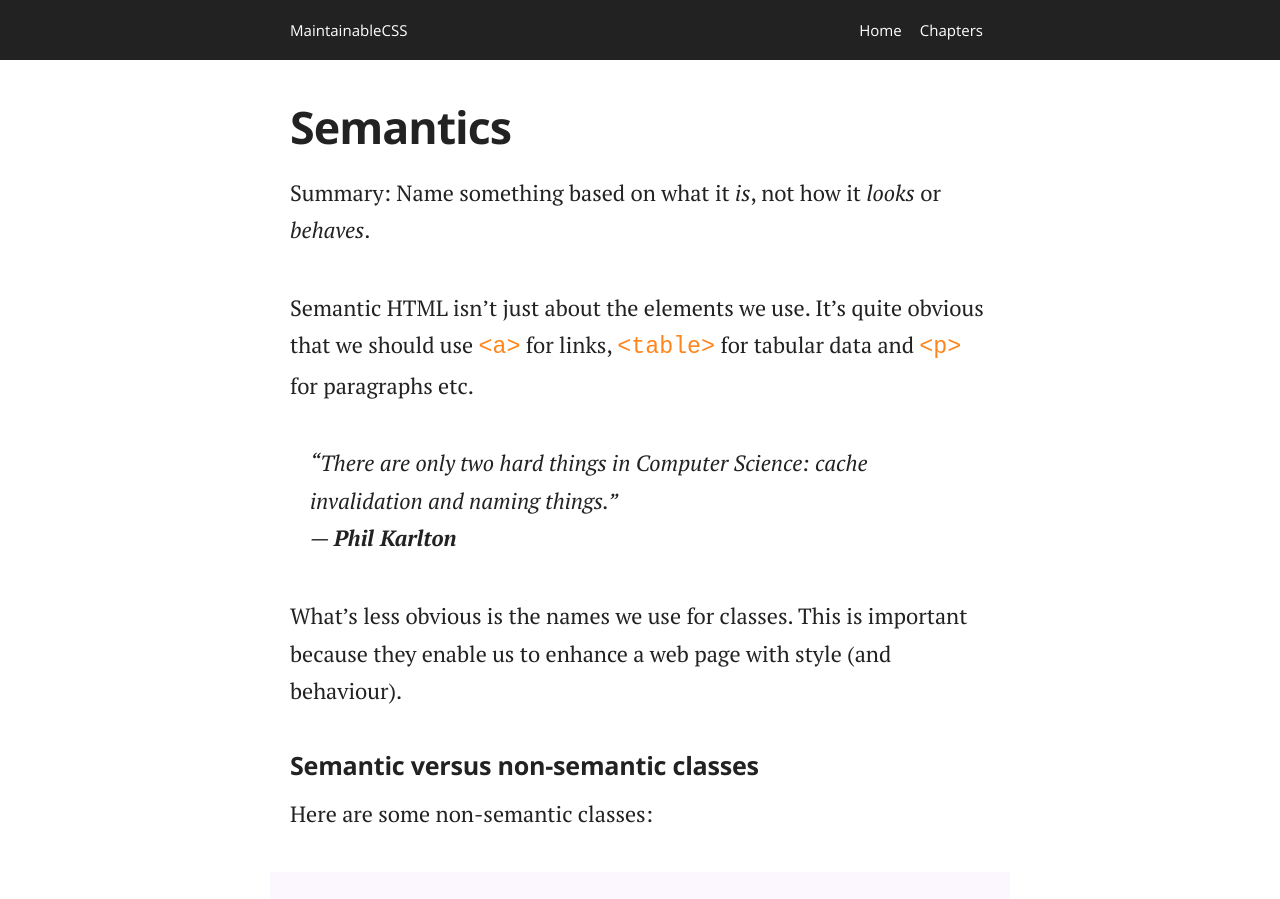
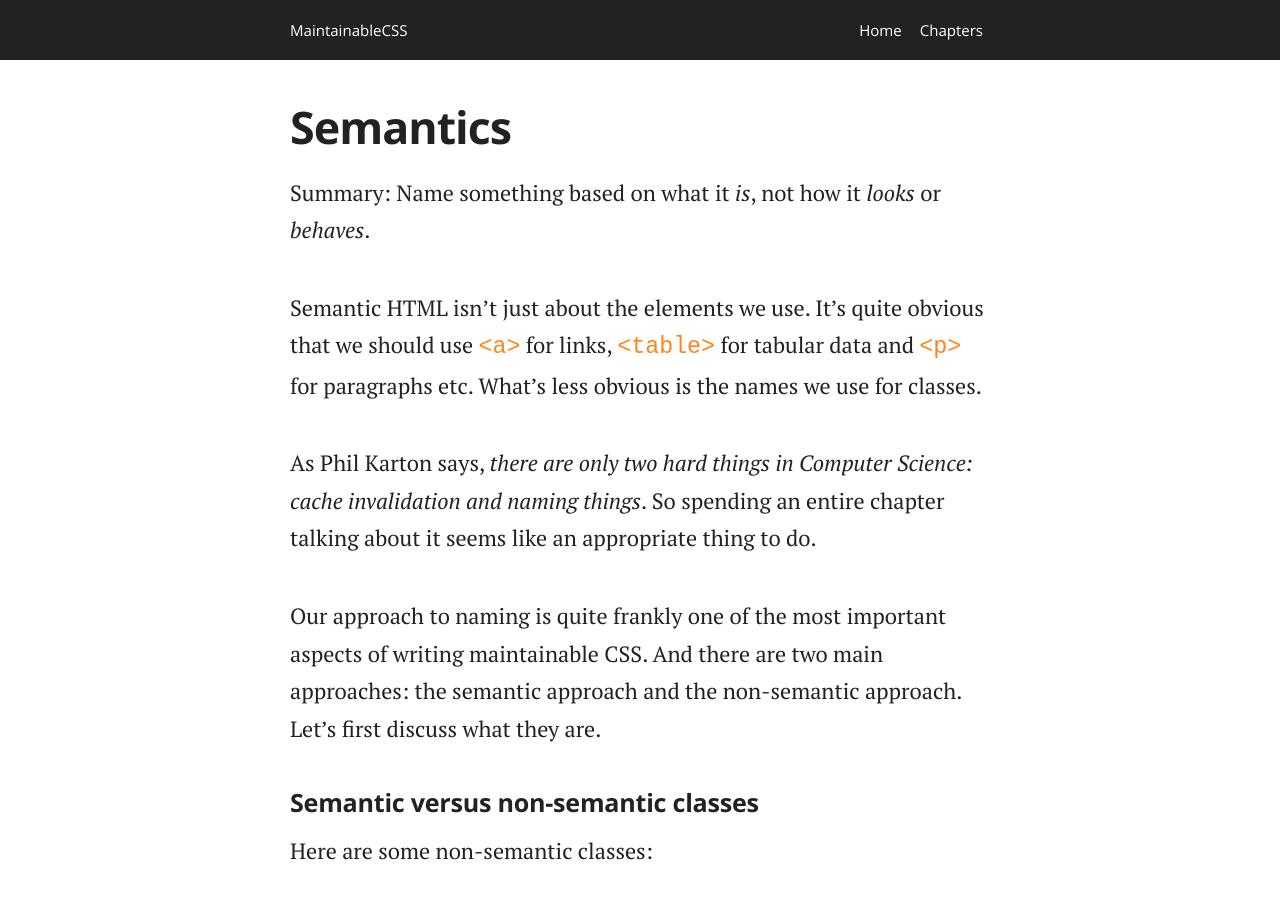
Before and after one commit to adamsilver/maintainablecss.com-jekyll, a Jekyll site: the page built from _chapters/02-semantics.md, in a window 1280 px wide and 900 px high. Built offline with Jekyll 4.4.1, drawn with Linux system fonts in a browser that asks for light colours.

Commit message:
Semantic intro copy

```diff
--- a/_chapters/02-semantics.md
+++ b/_chapters/02-semantics.md
@@ -8,12 +8,11 @@ description: Why naming something based on what it is, instead of how it looks o
 
 Summary: Name something based on what it *is*, not how it *looks* or *behaves*.
 
-Semantic HTML isn't just about the elements we use. It's quite obvious that we should use `<a>` for links, `<table>` for tabular data and `<p>` for paragraphs etc.
+Semantic HTML isn't just about the elements we use. It's quite obvious that we should use `<a>` for links, `<table>` for tabular data and `<p>` for paragraphs etc. What's less obvious is the names we use for classes.
 
-> &ldquo;There are only two hard things in Computer Science: cache invalidation and naming things.&rdquo;
-<br>&mdash; <cite>Phil Karlton</cite>
+As Phil Karton says, *there are only two hard things in Computer Science: cache invalidation and naming things*. So spending an entire chapter talking about it seems like an appropriate thing to do.
 
-What's less obvious is the names we use for classes. This is important because they enable us to enhance a web page with style (and behaviour).
+Our approach to naming is quite frankly one of the most important aspects of writing maintainable CSS. And there are two main approaches: the semantic approach and the non-semantic approach. Let's first discuss what they are.
 
 ## Semantic versus non-semantic classes
 
```
